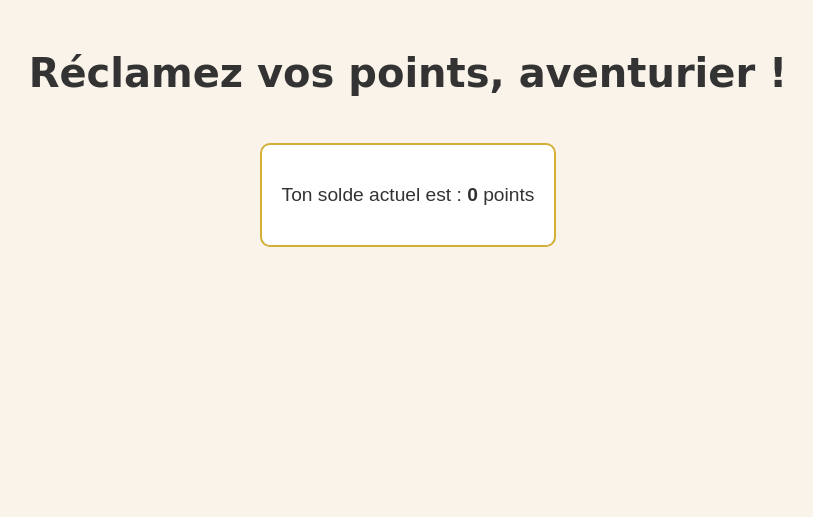
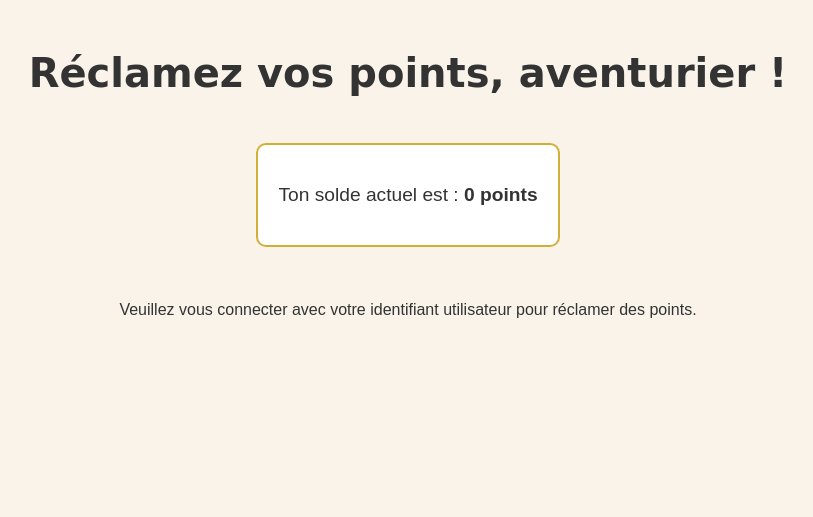
Before and after one commit to Shigyn/Faucet-app, a Flask app: page / in a window 1280 px wide. Shown: the top 517 px of the page, without its empty margins (232-1045 px from the left). Run offline with Flask 2, Linux system fonts and the light colour scheme; parts of the project's set-up code (start-up, migrations or seed data) failed here and were passed over; some web fonts are replaced.

Commit message:
Fix index

```diff
--- a/templates/index.html
+++ b/templates/index.html
@@ -59,13 +59,15 @@
   <h1>Réclamez vos points, aventurier !</h1>
 
   <div class="balance-box" id="balanceBox">
-    <p>Ton solde actuel est : <strong>{{ balance }}</strong> points</p>
+    <p>Ton solde actuel est : <strong>{{ balance }} points</strong></p>
   </div>
 
   <br><br>
 
   {% if user_id %}
     <a id="claimBtn" class="claim-button" href="/claim?user_id={{ user_id }}">Réclamer maintenant</a>
+  {% else %}
+    <p>Veuillez vous connecter avec votre identifiant utilisateur pour réclamer des points.</p>
   {% endif %}
 
   <div class="bottom-menu">
```
